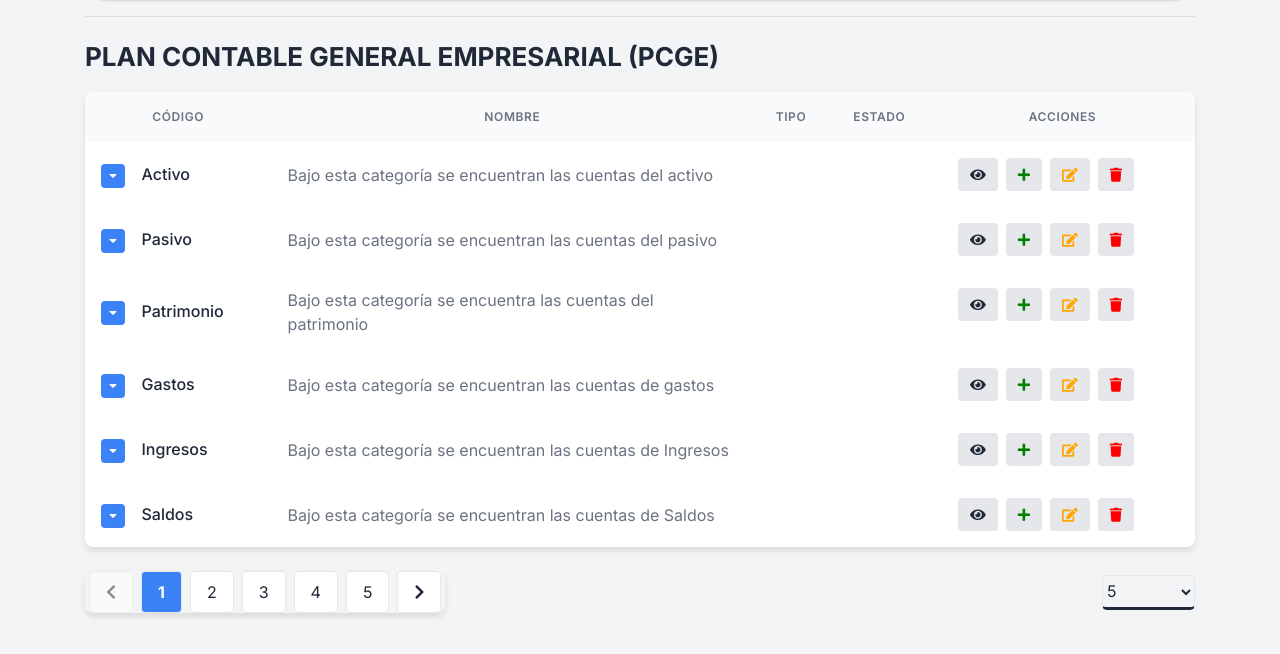
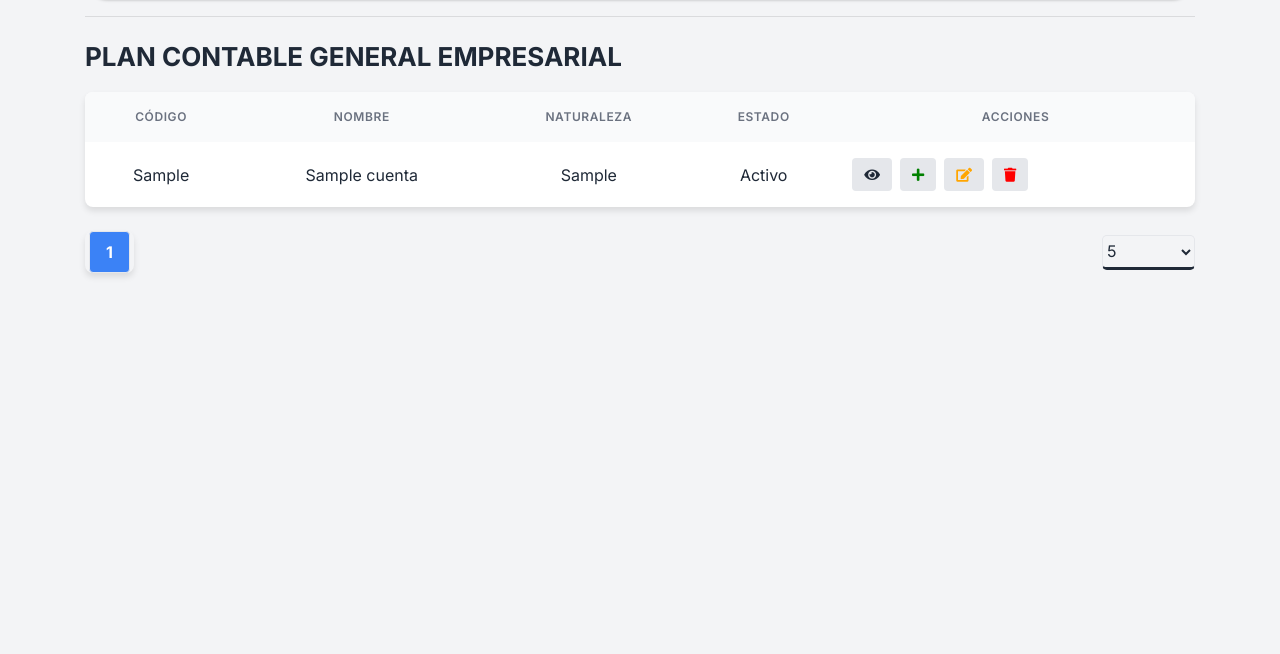
Before and after one commit to ryushade/CONTABILIDAD_PROYECTO, a Flask app: page /contable/cuentas in a window 1280 px wide. Shown: the part 146-800 px from the top of the page. Run offline with Flask 3, Linux system fonts and the light colour scheme; tables that the repository leaves empty hold one stand-in row (values such as "Sample post"); some libraries are stand-ins or nearby versions.

```diff
--- a/app/controllers/contable/routes.py
+++ b/app/controllers/contable/routes.py
@@ -1,5 +1,5 @@
 from flask import request, redirect, url_for, flash, session, jsonify, render_template
-from app.models.contable_models import Usuario
+from app.models.contable_models import Usuario, Cuenta
 from . import accounting_bp
 from app import db
 
@@ -32,6 +32,11 @@ def logout():
     flash('Logout exitoso', 'success')
     return redirect(url_for('contable.login'))
 
-@accounting_bp.route('/cuentas')
+@accounting_bp.route('/cuentas', methods=['GET'])
 def cuentas():
-    return render_template('contable/cuentas/cuentas.html')
+    page = request.args.get('page', 1, type=int)
+    per_page = request.args.get('per_page', 50, type=int)
+
+
+    cuentas = Cuenta.query.paginate(page=page, per_page=per_page)
+    return render_template('contable/cuentas/cuentas.html', cuentas=cuentas.items, page=page, total_pages = cuentas.pages, per_page=per_page, max=max, min=min)
--- a/app/static/css/styles.css
+++ b/app/static/css/styles.css
@@ -72,7 +72,7 @@ h1.text-5xl {
 }
 
 .title-Inicio {
-    font-size: 50px;
+    font-size: 42px;
     font-weight: bold;
     color: rgba(0, 0, 0, 0.8);
     text-shadow: 2px 2px 4px rgba(0, 0, 0, 0.1);
--- a/app/templates/contable/cuentas/cuentas.html
+++ b/app/templates/contable/cuentas/cuentas.html
@@ -153,157 +153,101 @@
 ]) }}
 
 <hr class="mb-4" />
-<h1 class="font-weight-bold display-8 text-left" style="font-size: 26px;">PLAN CONTABLE GENERAL EMPRESARIAL (PCGE)</h1>
+<h1 class="font-weight-bold display-8 text-left" style="font-size: 26px;">PLAN CONTABLE GENERAL EMPRESARIAL</h1>
 
-<!-- Contenedor de la Tabla de Contabilidad -->
 <div class="table-container" style="margin-top: 20px; margin-right: 10%; width: 100%;">
     <table>
         <thead>
             <tr>
                 <th class="text-center">CÓDIGO</th>
                 <th class="text-center">NOMBRE</th>
-                <th class="text-center">TIPO</th>
+                <th class="text-center">NATURALEZA</th>
                 <th class="text-center">ESTADO</th>
                 <th class="text-center">ACCIONES</th>
             </tr>
         </thead>
         <tbody>
+            {% for cuenta in cuentas %}
             <tr>
-                <td>
-                    <span class="icon"><i class="fas fa-caret-down"></i></span>
-                    <span class="account-name">Activo</span>
+                <td class="text-center">{{ cuenta.codigo_cuenta }}</td>
+                <td class="text-center">{{ cuenta.nombre_cuenta }}</td>
+                <td class="text-center">{{ cuenta.naturaleza }}</td>
+                <td class="text-center">
+                    {% if cuenta.estado_cuenta == 1 %}
+                    Activo
+                    {% else %}
+                    Inactivo
+                    {% endif %}
                 </td>
-                <td class="description">Bajo esta categoría se encuentran las cuentas del activo</td>
-                <td></td>
-                <td></td>
-                <td class="actions" style="margin-left: 12px;">
+                <td class="text-center actions">
                     <span class="action-button secondary eye"><i class="fas fa-eye"></i></span>
                     <span class="action-button secondary plus"><i class="fas fa-plus"></i></span>
                     <span class="action-button secondary edit"><i class="fas fa-edit"></i></span>
                     <span class="action-button secondary trash"><i class="fas fa-trash"></i></span>
                 </td>
             </tr>
-            <tr>
-                <td>
-                    <span class="icon"><i class="fas fa-caret-down"></i></span>
-                    <span class="account-name">Pasivo</span>
-
-                </td>
-                <td class="description">Bajo esta categoría se encuentran las cuentas del pasivo</td>
-                <td></td>
-                <td></td>
-
-                <td class="actions" style="margin-left: 12px;">
-                    <span class="action-button secondary eye"><i class="fas fa-eye"></i></span>
-                    <span class="action-button secondary plus"><i class="fas fa-plus"></i></span>
-                    <span class="action-button secondary edit"><i class="fas fa-edit"></i></span>
-                    <span class="action-button secondary trash"><i class="fas fa-trash"></i></span>
-                </td>
-            </tr>
-            <tr>
-                <td>
-                    <span class="icon"><i class="fas fa-caret-down"></i></span>
-                    <span class="account-name">Patrimonio</span>
-                </td>
-
-                <td class="description">Bajo esta categoría se encuentra las cuentas del patrimonio</td>
-                <td></td>
-                <td></td>
-
-
-                <td class="actions" style="margin-left: 12px;">
-                    <span class="action-button secondary eye"><i class="fas fa-eye"></i></span>
-                    <span class="action-button secondary plus"><i class="fas fa-plus"></i></span>
-                    <span class="action-button secondary edit"><i class="fas fa-edit"></i></span>
-                    <span class="action-button secondary trash"><i class="fas fa-trash"></i></span>
-                </td>
-            </tr>
-            <tr>
-                <td>
-                    <span class="icon"><i class="fas fa-caret-down"></i></span>
-                    <span class="account-name">Gastos</span>
-                </td>
-
-                <td class="description">Bajo esta categoría se encuentran las cuentas de gastos</td>
-                <td></td>
-                <td></td>
-
-                <td class="actions" style="margin-left: 12px;">
-                    <span class="action-button secondary eye"><i class="fas fa-eye"></i></span>
-                    <span class="action-button secondary plus"><i class="fas fa-plus"></i></span>
-                    <span class="action-button secondary edit"><i class="fas fa-edit"></i></span>
-                    <span class="action-button secondary trash"><i class="fas fa-trash"></i></span>
-                </td>
-            </tr>
-            <tr>
-                <td>
-                    <span class="icon"><i class="fas fa-caret-down"></i></span>
-                    <span class="account-name">Ingresos</span>
-                </td>
-
-                <td class="description">Bajo esta categoría se encuentran las cuentas de Ingresos</td>
-                <td></td>
-                <td></td>
-
-                <td class="actions" style="margin-left: 12px;">
-
-                    <span class="action-button secondary eye"><i class="fas fa-eye"></i></span>
-                    <span class="action-button secondary plus"><i class="fas fa-plus"></i></span>
-                    <span class="action-button secondary edit"><i class="fas fa-edit"></i></span>
-                    <span class="action-button secondary trash"><i class="fas fa-trash"></i></span>
-                </td>
-            </tr>
-            <tr>
-                <td>
-                    <span class="icon"><i class="fas fa-caret-down"></i></span>
-                    <span class="account-name">Saldos</span>
-                </td>
-
-                <td class="description">Bajo esta categoría se encuentran las cuentas de Saldos</td>
-                <td></td>
-                <td></td>
-
-                <td class="actions" style="margin-left: 12px;">
-                    <span class="action-button secondary eye"><i class="fas fa-eye"></i></span>
-                    <span class="action-button secondary plus"><i class="fas fa-plus"></i></span>
-                    <span class="action-button secondary edit"><i class="fas fa-edit"></i></span>
-                    <span class="action-button secondary trash"><i class="fas fa-trash"></i></span>
-                </td>
-            </tr>
-
+            {% endfor %}
         </tbody>
     </table>
 </div>
 
+<!-- Paginación y selector de resultados -->
 <div class="pagination-select-container mt-4 d-flex justify-content-between align-items-center">
     <!-- Paginación -->
     <nav aria-label="Pagination" class="pagination-nav">
+        <!-- Botón Primero -->
+        {% if page > 1 %}
+        <a href="{{ url_for('contable.cuentas', page=1, per_page=per_page) }}" class="pagination-btn"
+            aria-label="Primera Página">
+            Primero
+        </a>
+        {% endif %}
+
         <!-- Botón Anterior -->
-        <a href="#" class="pagination-btn pagination-btn-prev disabled" aria-label="Página Anterior">
+        {% if page > 1 %}
+        <a href="{{ url_for('contable.cuentas', page=page - 1, per_page=per_page) }}"
+            class="pagination-btn pagination-btn-prev" aria-label="Página Anterior">
             <i class="fas fa-chevron-left"></i>
         </a>
+        {% endif %}
 
         <!-- Números de Página -->
-        <a href="#" class="pagination-number active" aria-label="Página 1">1</a>
-        <a href="#" class="pagination-number" aria-label="Página 2">2</a>
-        <a href="#" class="pagination-number" aria-label="Página 3">3</a>
-        <a href="#" class="pagination-number" aria-label="Página 4">4</a>
-        <a href="#" class="pagination-number" aria-label="Página 5">5</a>
+        {% set start_page = max(1, page - 2) %}
+        {% set end_page = min(total_pages, page + 2) %}
+        {% for p in range(start_page, end_page + 1) %}
+        <a href="{{ url_for('contable.cuentas', page=p, per_page=per_page) }}"
+            class="pagination-number {% if p == page %}active{% endif %}" aria-label="Página {{ p }}">{{ p }}</a>
+        {% endfor %}
 
         <!-- Botón Siguiente -->
-        <a href="#" class="pagination-btn pagination-btn-next" aria-label="Página Siguiente">
+        {% if page < total_pages %} <a href="{{ url_for('contable.cuentas', page=page + 1, per_page=per_page) }}"
+            class="pagination-btn pagination-btn-next" aria-label="Página Siguiente">
             <i class="fas fa-chevron-right"></i>
-        </a>
+            </a>
+            {% endif %}
+
+            <!-- Botón Final -->
+            {% if page < total_pages %} <a href="{{ url_for('contable.cuentas', page=total_pages, per_page=per_page) }}"
+                class="pagination-btn" aria-label="Última Página">
+                Final
+                </a>
+                {% endif %}
     </nav>
 
     <!-- Selector de Cantidad -->
-    <select class="pagination-select pr-4 w-30 border-gray-300 rounded-lg bg-gray-50" style="height: 35px; border-bottom: solid;" >
-        <option value="5">5</option>
-        <option value="10">10</option>
-        <option value="20">20</option>
-        <option value="100000">Todos</option>
+    <select class="pagination-select pr-4 w-30 border-gray-300 rounded-lg bg-gray-50"
+        style="height: 35px; border-bottom: solid;" onchange="location = this.value;">
+        <option value="{{ url_for('contable.cuentas', page=page, per_page=5) }}" {% if per_page==5 %}selected{% endif
+            %}>5</option>
+        <option value="{{ url_for('contable.cuentas', page=page, per_page=10) }}" {% if per_page==10 %}selected{% endif
+            %}>10</option>
+        <option value="{{ url_for('contable.cuentas', page=page, per_page=20) }}" {% if per_page==20 %}selected{% endif
+            %}>20</option>
+        <option value="{{ url_for('contable.cuentas', page=page, per_page=100000) }}" {% if per_page==100000
+            %}selected{% endif %}>Todos</option>
     </select>
 </div>
+
 
 
 </div>
```
Also changed, not shown: app/models/contable_models.py (+23 -0 lines).
